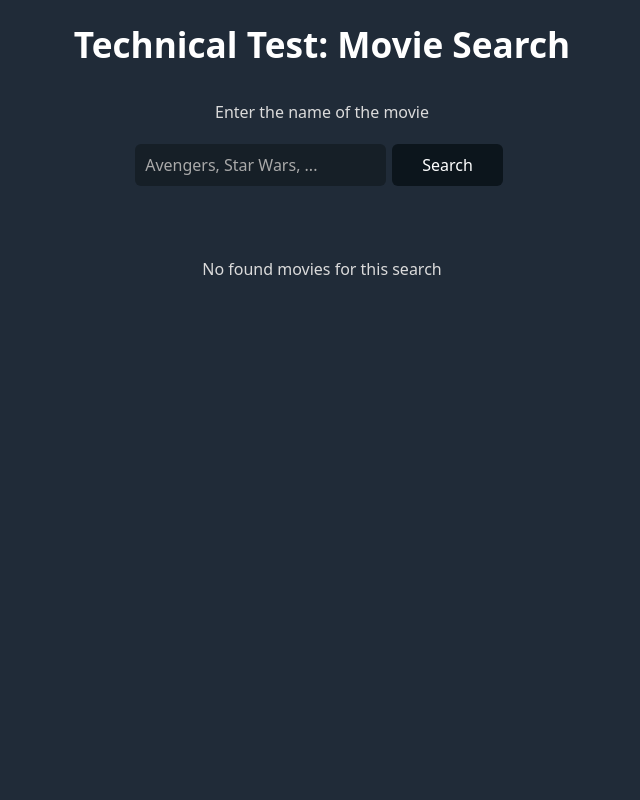
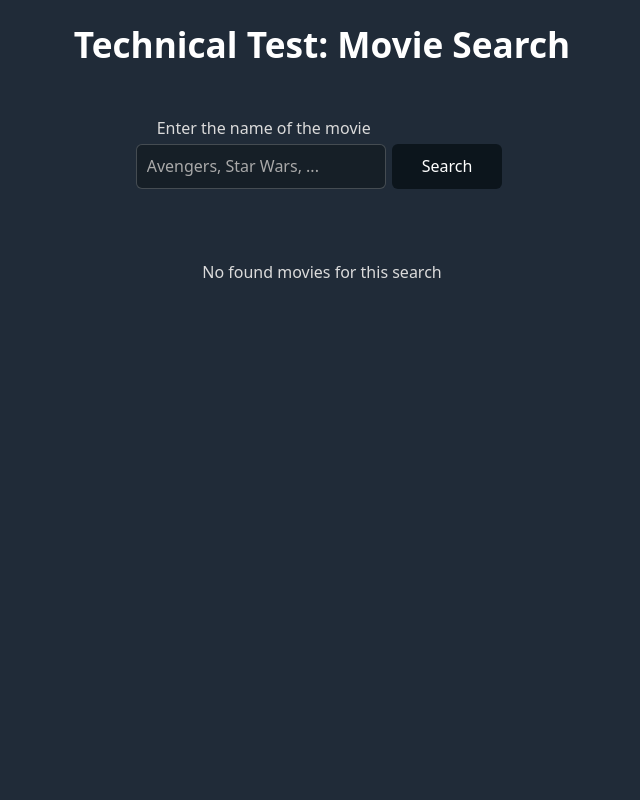
Before and after one commit to escuderoemanuel/ReactJSTechnicalTestMovieSearch, a React (Vite) app: page / in a window 1280 px wide. Shown: the top 800 px of the page, without its empty margins (318-958 px from the left). Built offline with nearby package versions, Linux system fonts and the light colour scheme.

Commit message:
Created loading in useMovies

```diff
--- a/src/App.css
+++ b/src/App.css
@@ -21,7 +21,20 @@
 
 .inputSearch {
   display: flex;
+  align-items: end;
   margin: 1rem 0;
+  text-align: center;
+}
+
+
+.input {
+  height: 45px;
+  width: 250px;
+  border: 1px solid rgba(255, 255, 255, 0.2)
+}
+
+.btnSearch {
+  height: 45px;
 }
 
 .sectionError {
--- a/src/App.jsx
+++ b/src/App.jsx
@@ -43,11 +43,13 @@ function App() {
       < Header />
       <main className='main'>
         <form className='form' onSubmit={handleSubmit}>
-          <label htmlFor="">Enter the name of the movie </label>
-          <div className='inputSearch'>
-            <input onChange={handleChange} value={search} name='query' type="text" placeholder='Avengers, Star Wars, ...' />
-            <button type='submit'>Search</button>
-          </div>
+          <section className='inputSearch'>
+            <div>
+              <label className='inputLabel' htmlFor="queryId">Enter the name of the movie </label>
+              <input className='input' onChange={handleChange} value={search} name='query' type="text" id='queryId' placeholder='Avengers, Star Wars, ...' />
+            </div>
+            <button className='btnSearch' type='submit'>Search</button>
+          </section>
         </form>
         <section className='sectionError'>
           {error && <p className='error'>{error}</p>}
```
